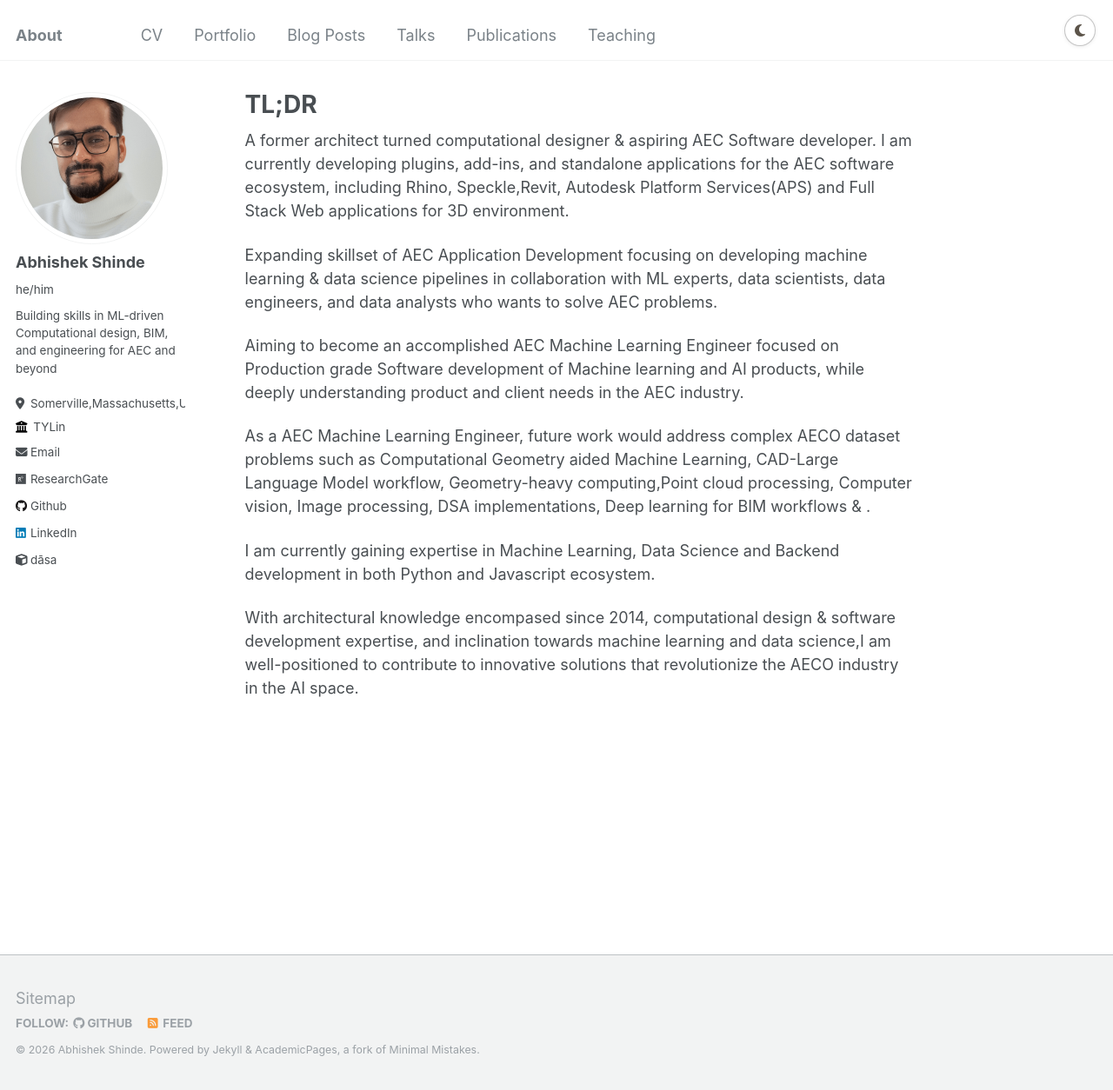
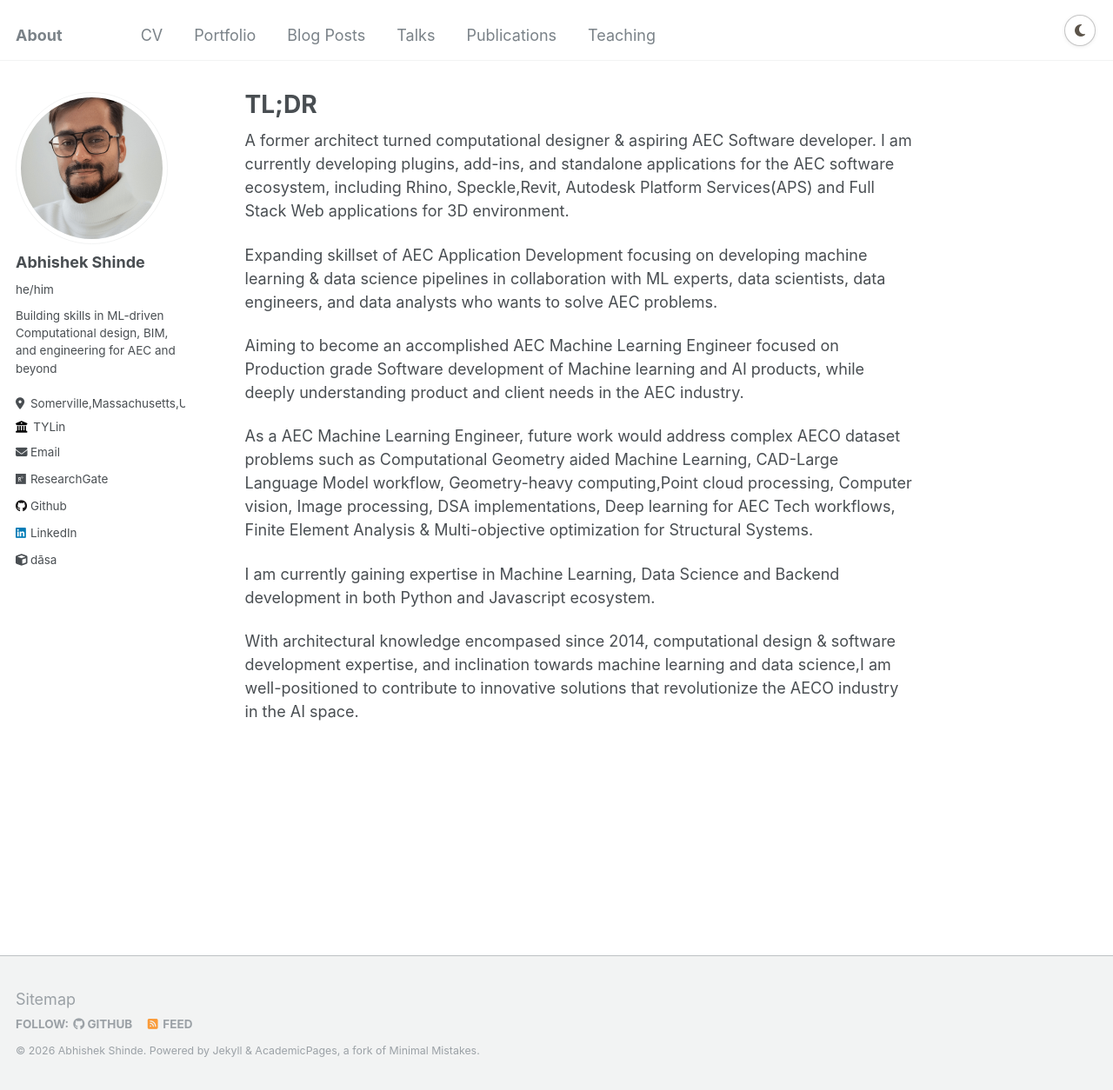
Before and after one commit to InquisitiveAS/InquisitiveAS.github.io, a Jekyll site: the page built from _pages/about.md, in a window 1280 px wide and 1254 px high. Shown: the whole window at 87% size. Built offline with Jekyll 4.4.1, drawn with Linux system fonts in a browser that asks for light colours.

Commit message:
Update cv and about me :: fix grammmer

```diff
--- a/_pages/about.md
+++ b/_pages/about.md
@@ -13,7 +13,8 @@
 
 Aiming to become an accomplished AEC Machine Learning Engineer focused on Production grade Software development of Machine learning and AI products, while deeply understanding product and client needs in the AEC industry.
 
-As a AEC Machine Learning Engineer, future work would address complex AECO dataset problems such as Computational Geometry aided Machine Learning, CAD-Large Language Model workflow, Geometry-heavy computing,Point cloud processing, Computer vision, Image processing, DSA implementations, Deep learning for BIM workflows &  .
+As a AEC Machine Learning Engineer, future work would address complex AECO dataset problems such as Computational Geometry aided Machine Learning, CAD-Large Language Model workflow, Geometry-heavy computing,Point cloud processing, Computer vision, Image processing, DSA implementations, Deep learning for AEC Tech workflows, Finite Element Analysis & Multi-objective
+optimization for Structural Systems.
 
 I am currently gaining expertise in Machine Learning, Data Science and Backend development in both Python and Javascript ecosystem.
 
```
Also changed, not shown: _pages/cv.md (+1 -1 lines).
